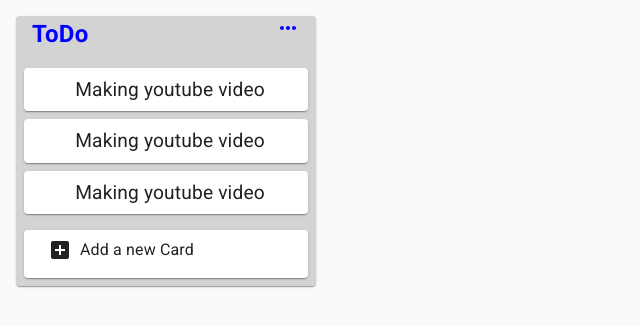
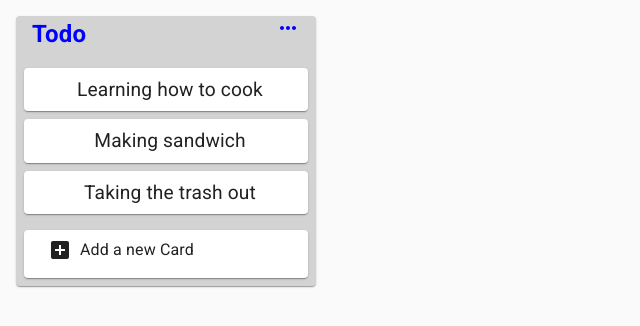
Before and after one commit to lutfullahcelenk/trello-clone-app, a React (Create React App) app: page / in a window 1280 px wide. Shown: the top 326 px of the page, without its empty margins (0-640 px from the left). Built offline with nearby package versions, Linux system fonts and the light colour scheme.

Commit message:
with map func. the store's data is sent to their spaces

```diff
--- a/src/components/List/Card.js
+++ b/src/components/List/Card.js
@@ -12,14 +12,14 @@ const useStyle = makeStyles((theme) => ({
 
 }))
 
-const Card = () => {
+const Card = ({card}) => {
 
     const classes = useStyle()
 
     return (
         <div>
             <Paper className={classes.card}>
-                Making youtube video
+                {card.content}
             </Paper>
         </div>
     )
--- a/src/components/List/List.js
+++ b/src/components/List/List.js
@@ -16,16 +16,16 @@ const useStyle = makeStyles((theme) => ({
 
 }))
 
-const List = () => {
+const List = ({list}) => {
     const classes = useStyle()
     return (
         <div>
             <Paper className={classes.root}>
                 <CssBaseline />
-                <Title />
-                <Card />
-                <Card />
-                <Card />
+                <Title title={list.title}/>
+                {list.cards.map((card) => {
+                    return <Card key={card.id} card={card}/>
+                })}
                 <InputContainer />
             </Paper>
 
--- a/src/components/List/Title.js
+++ b/src/components/List/Title.js
@@ -28,7 +28,7 @@ const useStyle = makeStyles((theme) => ({
   },
 }));
 
-const Title = () => {
+const Title = ({title}) => {
   const [open, setOpen] = useState(false);
   const classes = useStyle();
 
@@ -38,7 +38,7 @@ const Title = () => {
         <div>
           <InputBase
             autoFocus //without autofocus we need to click twice but with autofocus we just click one
-            value="Todo"
+            value={title}
             inputProps={{
               className: classes.input,
             }}
@@ -53,7 +53,7 @@ const Title = () => {
             onClick={() => setOpen(!open)}
             className={classes.editedTitle}
           >
-            ToDo
+            {title}
           </Typography>
           <MoreHorizIcon />
         </div>
```
